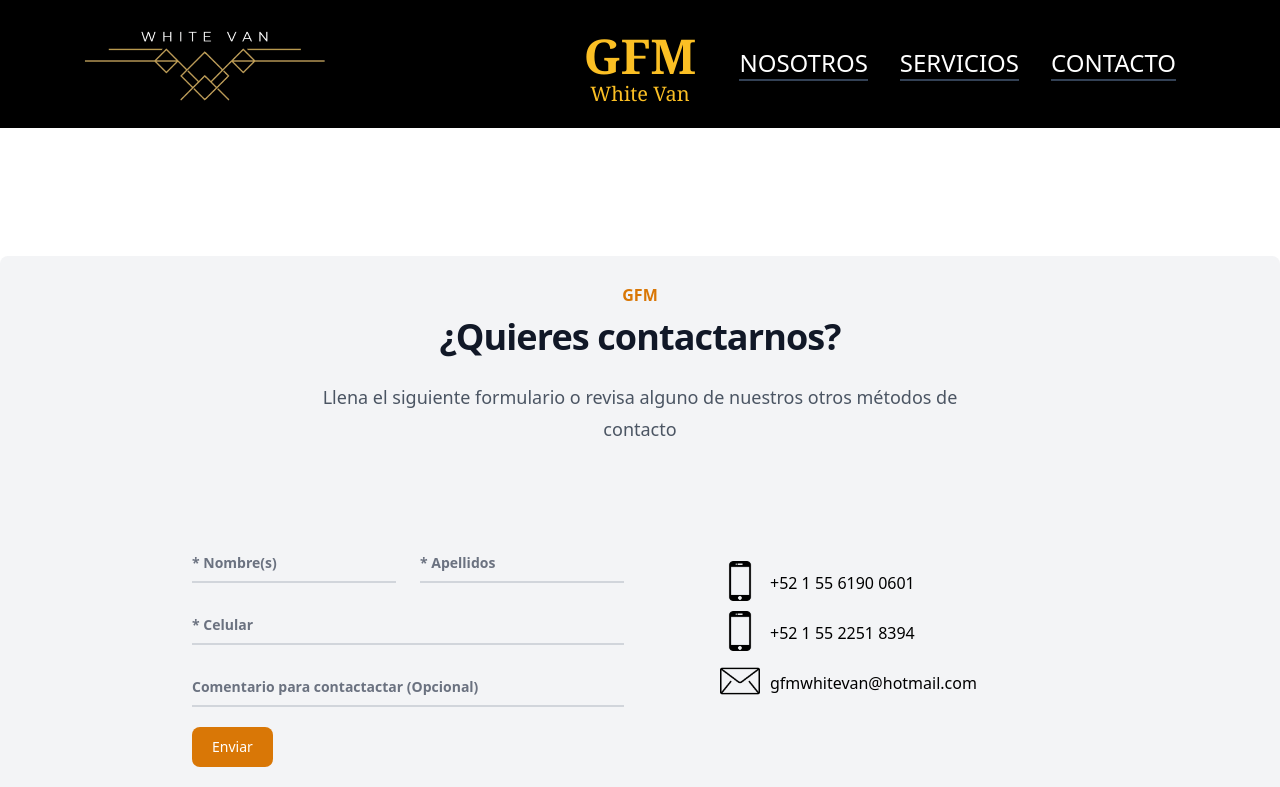
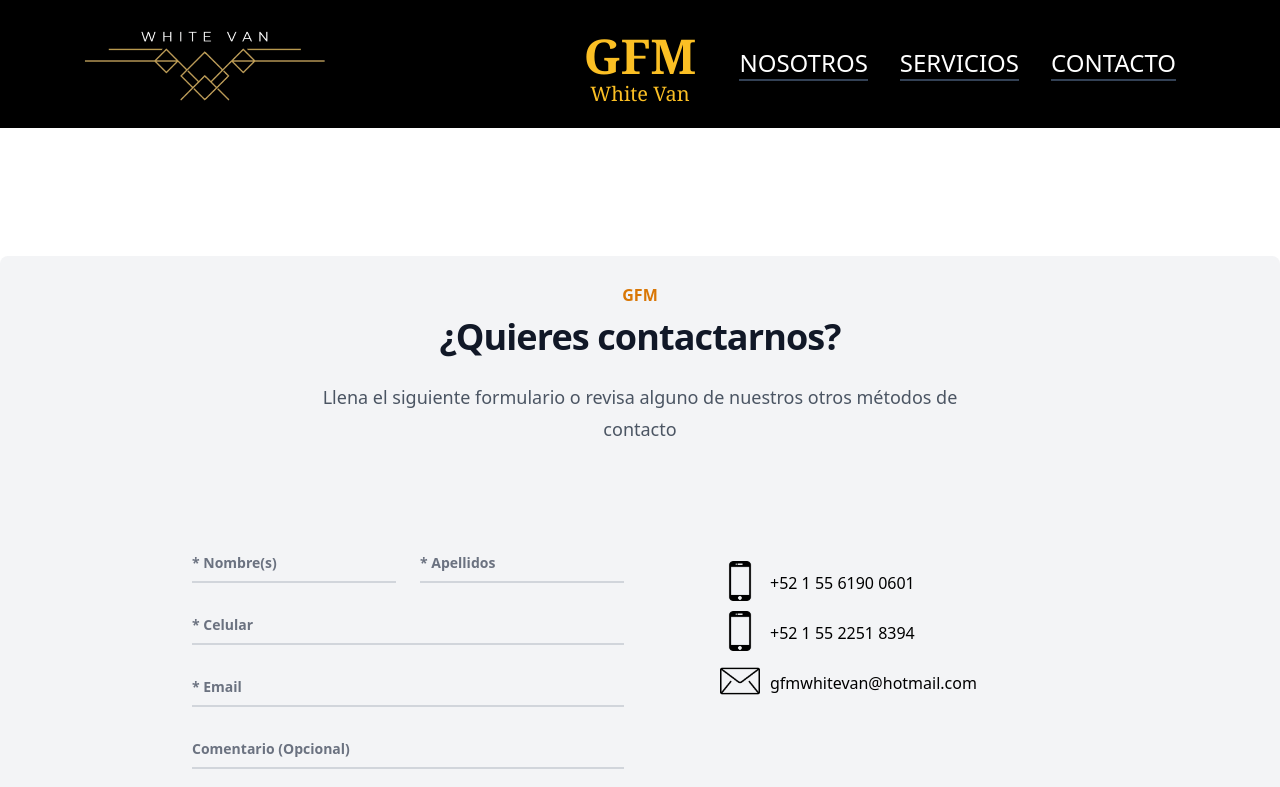
Before and after one commit to ALEXRO4/GFM_WhiteVan, a React (Vite) app: page /contact in a window 1280 px wide. Shown: the top 787 px of the page. Built offline with nearby package versions, Linux system fonts and the light colour scheme.

Commit message:
9.6
Cambio de imágenes y se agrega un campo en el apartado de contactos

```diff
--- a/src/Categories/Contact.jsx
+++ b/src/Categories/Contact.jsx
@@ -42,17 +42,37 @@
                             <input type="number" maxLength="10" minLength="10" name="Celular:" id="floating_phone"
                               className="block py-2.5 px-0 w-full text-sm text-gray-900 bg-transparent border-0 border-b-2 border-gray-300 appearance-none dark:text-black dark:border-gray-600 dark:focus:border-blue-500 focus:outline-none focus:ring-0 focus:border-blue-600 peer"
                               placeholder=" " required />
-                            <label htmlFor="floating_email"
+                            <label htmlFor="floating_phone"
                               className="peer-focus:font-medium absolute text-sm text-gray-500 dark:text-gray-400 duration-300 transform -translate-y-6 scale-75 top-3 -z-10 origin-[0] peer-focus:start-0 rtl:peer-focus:translate-x-1/4 rtl:peer-focus:left-auto peer-focus:text-blue-600 peer-focus:dark:text-blue-500 peer-placeholder-shown:scale-100 peer-placeholder-shown:translate-y-0 peer-focus:scale-75 peer-focus:-translate-y-6">*
                               Celular</label>
                           </div>
+
+
+                          <div className="relative z-0 w-full mb-5 group">
+  <input
+    type="email"
+    name="Email"
+    id="floating_email"
+    className="block py-2.5 px-0 w-full text-sm text-gray-900 bg-transparent border-0 border-b-2 border-gray-300 appearance-none dark:text-black dark:border-gray-600 dark:focus:border-blue-500 focus:outline-none focus:ring-0 focus:border-blue-600 peer"
+    placeholder=" "
+    required
+    pattern="[a-zA-Z0-9._%+-]+@[a-zA-Z0-9.-]+\.[a-zA-Z]{2,}$"  // Expresión regular para validar el formato
+    title="Por favor, ingresa una dirección de correo válida."  // Mensaje de error personalizado
+  />
+  <label htmlFor="floating_email"
+    className="peer-focus:font-medium absolute text-sm text-gray-500 dark:text-gray-400 duration-300 transform -translate-y-6 scale-75 top-3 -z-10 origin-[0] peer-focus:start-0 rtl:peer-focus:translate-x-1/4 rtl:peer-focus:left-auto peer-focus:text-blue-600 peer-focus:dark:text-blue-500 peer-placeholder-shown:scale-100 peer-placeholder-shown:translate-y-0 peer-focus:scale-75 peer-focus:-translate-y-6">
+    * Email
+  </label>
+</div>
+
+
                           <div className="relative z-0 w-full mb-5 group">
                             <input type="text" name="Comentario:" id="floating_company"
                               className="block py-2.5 px-0 w-full text-sm text-gray-900 bg-transparent border-0 border-b-2 border-gray-300 appearance-none dark:text-black-300 dark:border-gray-600 dark:focus:border-blue-500 focus:outline-none focus:ring-0 focus:border-blue-600 peer"
                               placeholder=" " />
                             <label htmlFor="floating_company"
                               className="peer-focus:font-medium absolute text-sm text-gray-500 dark:text-gray-400 duration-300 transform -translate-y-6 scale-75 top-3 -z-10 origin-[0] peer-focus:start-0 rtl:peer-focus:translate-x-1/4 peer-focus:text-blue-600 peer-focus:dark:text-blue-500 peer-placeholder-shown:scale-100 peer-placeholder-shown:translate-y-0 peer-focus:scale-75 peer-focus:-translate-y-6">
-                              Comentario para contactactar (Opcional)</label>
+                              Comentario (Opcional)</label>
                           </div>
                           <button type="submit"
                             className="text-white bg-amber-600 hover:bg-red-200 focus:ring-4 focus:outline-none focus:ring-blue-300 font-medium rounded-lg text-sm w-full sm:w-auto px-5 py-2.5 text-center dark:bg-yellow-600 dark:hover:bg-orange-500 dark:focus:ring-yellow-700">Enviar</button>
--- a/src/Categories/Diapositivas/Diapositiva1.jsx
+++ b/src/Categories/Diapositivas/Diapositiva1.jsx
@@ -23,7 +23,7 @@
           </div>
         </div>
         <div className='cajaDer1'>
-          <h2 className='font-bold text-4xl border-b-2 py-2 mx-6 text-center'>Camionetas Splinter / Crafter</h2>
+          <h2 className='font-bold text-4xl border-b-2 py-2 mx-6 text-center'>Camionetas Sprinter / Crafter</h2>
           <h3 className='font-semibold text-2xl mt-10'>Descripción</h3>
           <div className='arriba1 text-justify text-lg'>
           La <strong className='text-amber-500'>Splinter / Crafter</strong> para excursiones es una furgoneta <strong className='text-amber-500'>robusta</strong> y
--- a/src/Categories/Diapositivas/Diapositiva2.jsx
+++ b/src/Categories/Diapositivas/Diapositiva2.jsx
@@ -15,7 +15,7 @@
               <img src="/Images/especs/hiace2.jpeg" alt="foto2" className='rounded-lg' />
             </div>
             <div className='fotoT2'>
-              <img src="/Images/especs/hiace3.jpeg" alt="foto3" className='rounded-lg' />
+              <img src="/Images/especs/hiace14.jpeg" alt="foto3" className='rounded-lg' />
             </div>
           </div>
         </div>
--- a/src/Categories/Diapositivas/Diapositiva4.jsx
+++ b/src/Categories/Diapositivas/Diapositiva4.jsx
@@ -11,7 +11,7 @@
                 </div>
                 <div className='Imgs4'>
                   <div className='fotoD4 mx-10 '>
-                    <img src="/Images/especs/hiace14.jpeg" alt="foto2" className='rounded-lg' />
+                    <img src="/Images/especs/hiace3.jpeg" alt="foto2" className='rounded-lg' />
                   </div>
 
                 </div>
--- a/src/Categories/Diapositivas/estilo1.css
+++ b/src/Categories/Diapositivas/estilo1.css
@@ -114,4 +114,6 @@
         width: 100%; /* Hacer las imágenes secundarias más grandes */
     }
 
+
+
 }
--- a/src/Categories/Diapositivas/estilo3.css
+++ b/src/Categories/Diapositivas/estilo3.css
@@ -142,4 +142,5 @@
     .fotoD3 img, .fotoT3 img {
         width: 100%;
     }
+
 }
--- a/src/Categories/Diapositivas/estilo4.css
+++ b/src/Categories/Diapositivas/estilo4.css
@@ -143,4 +143,5 @@
     .fotoD4 img, .fotoT4 img {
         width: 100%;
     }
+
 }
--- a/src/Categories/Diapositivas/estilo5.css
+++ b/src/Categories/Diapositivas/estilo5.css
@@ -142,4 +142,5 @@
     .fotoD5 img, .fotoT5 img {
         width: 100%;
     }
+
 }
```
Also changed, not shown: public/Images/especs/hiace3.jpeg, 1 other file (tests, documents, lock files or other folders).
